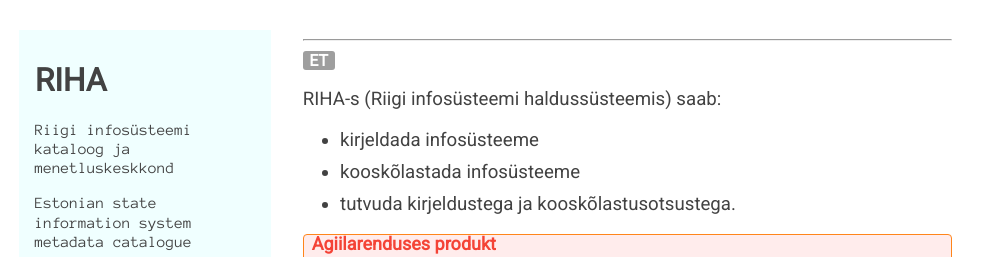
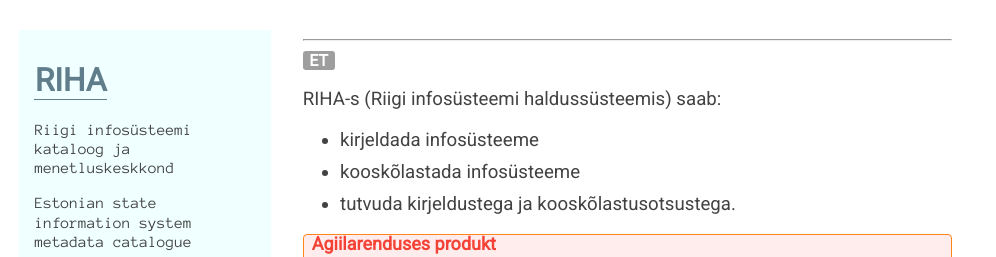
Before and after one commit to e-gov/RIHA-Index, a Jekyll site: the page built from index.md, in a window 1280 px wide. Shown: the top 257 px of the page, without its empty margins (0-996 px from the left). Built offline with Jekyll 4.4.1, drawn with Linux system fonts in a browser that asks for light colours.

Commit message:
Update Riba.html

```diff
--- a/_includes/Riba.html
+++ b/_includes/Riba.html
@@ -4,7 +4,7 @@
     <i class="material-icons ikoon" style='color: #9C27B0; font-size: 48px;'>cloud_circle</i>
   </p -->
 
-  <h1>{{ site.title }}</h1>
+  <h1><a href='https://e-gov.github.io/RIHA-Launcher'>{{ site.title }}</a></h1>
 
   <p class='teine'>
     Riigi infosüsteemi kataloog ja menetluskeskkond
```
